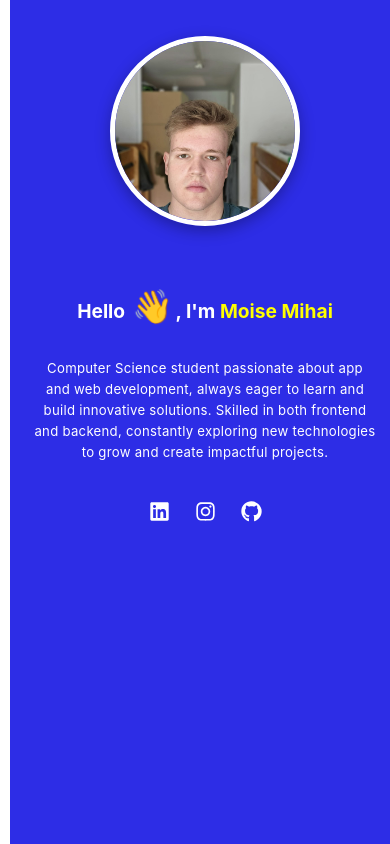
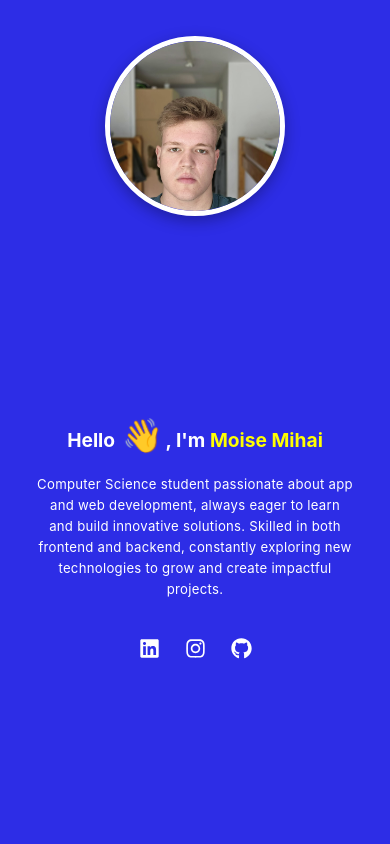
Before and after one commit to MihaiMois2003/ResumeWebsite, a React (Vite) app: page / in a window 390 px wide. Shown: the top 844 px of the page. Built offline with nearby package versions, Linux system fonts and the light colour scheme; a web font is replaced by a local one.

Commit message:
left line solved try1

```diff
--- a/src/CSS/App.css
+++ b/src/CSS/App.css
@@ -1,4 +1,13 @@
 /* App.css */
+
+/* Reset all elements to have no margin/padding/border by default */
+*,
+*::before,
+*::after {
+  box-sizing: border-box;
+  margin: 0;
+  padding: 0;
+}
 
 .wrapper {
   width: 100%;
@@ -119,11 +128,85 @@ html {
   scroll-behavior: smooth;
 }
 
+/* Fix for body display in mobile */
+body {
+  display: block !important; /* Override the flex display */
+  margin: 0 !important;
+  padding: 0 !important;
+  overflow-x: hidden;
+  width: 100%;
+  max-width: 100%;
+  left: 0;
+}
+
+/* Fix root container */
+#root {
+  margin: 0 !important;
+  padding: 0 !important;
+  width: 100%;
+  max-width: 100%;
+  left: 0;
+  position: relative;
+}
+
+/* Specifically target the hero section which may be causing issues */
+.hero {
+  width: 100% !important;
+  margin: 0 !important;
+  left: 0 !important;
+  padding: 0 !important;
+  overflow: hidden;
+}
+
+.hero-container {
+  width: 100% !important;
+  margin: 0 !important;
+  padding: 0 !important;
+  left: 0 !important;
+}
+
 /* Responsive Design */
 @media (max-width: 768px) {
+  /* Fix critical content alignment */
+  body,
+  html,
+  #root,
+  .wrapper,
+  .section-container,
+  .hero,
+  .hero-container,
+  .about-section,
+  .projects-section,
+  .contact-section {
+    width: 100% !important;
+    max-width: 100% !important;
+    margin-left: 0 !important;
+    margin-right: 0 !important;
+    padding-left: 0 !important;
+    padding-right: 0 !important;
+    overflow-x: hidden !important;
+    position: relative !important;
+    left: 0 !important;
+  }
+
+  /* Fix flex centering issue that often causes side gaps */
+  .hero-content,
+  .hero-image {
+    width: 100%;
+    align-items: center;
+    justify-content: center;
+  }
+
+  /* Ensure content is centered properly */
+  .hero-content h1,
+  .hero-content p {
+    padding-left: 1rem;
+    padding-right: 1rem;
+  }
+
   .section-container {
     width: 100%;
-    padding: 0 10px;
+    padding: 0;
     overflow-x: hidden;
   }
 
```
